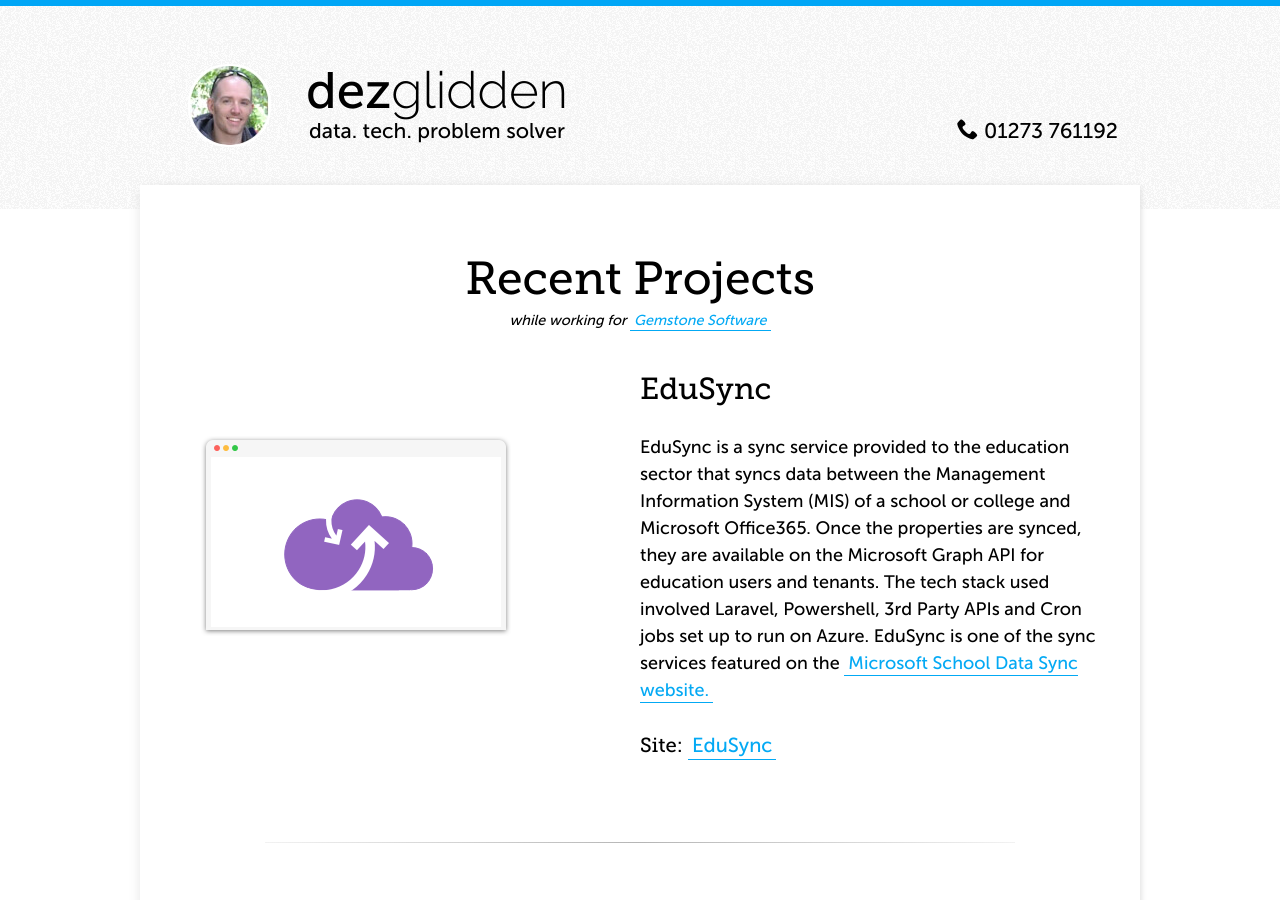
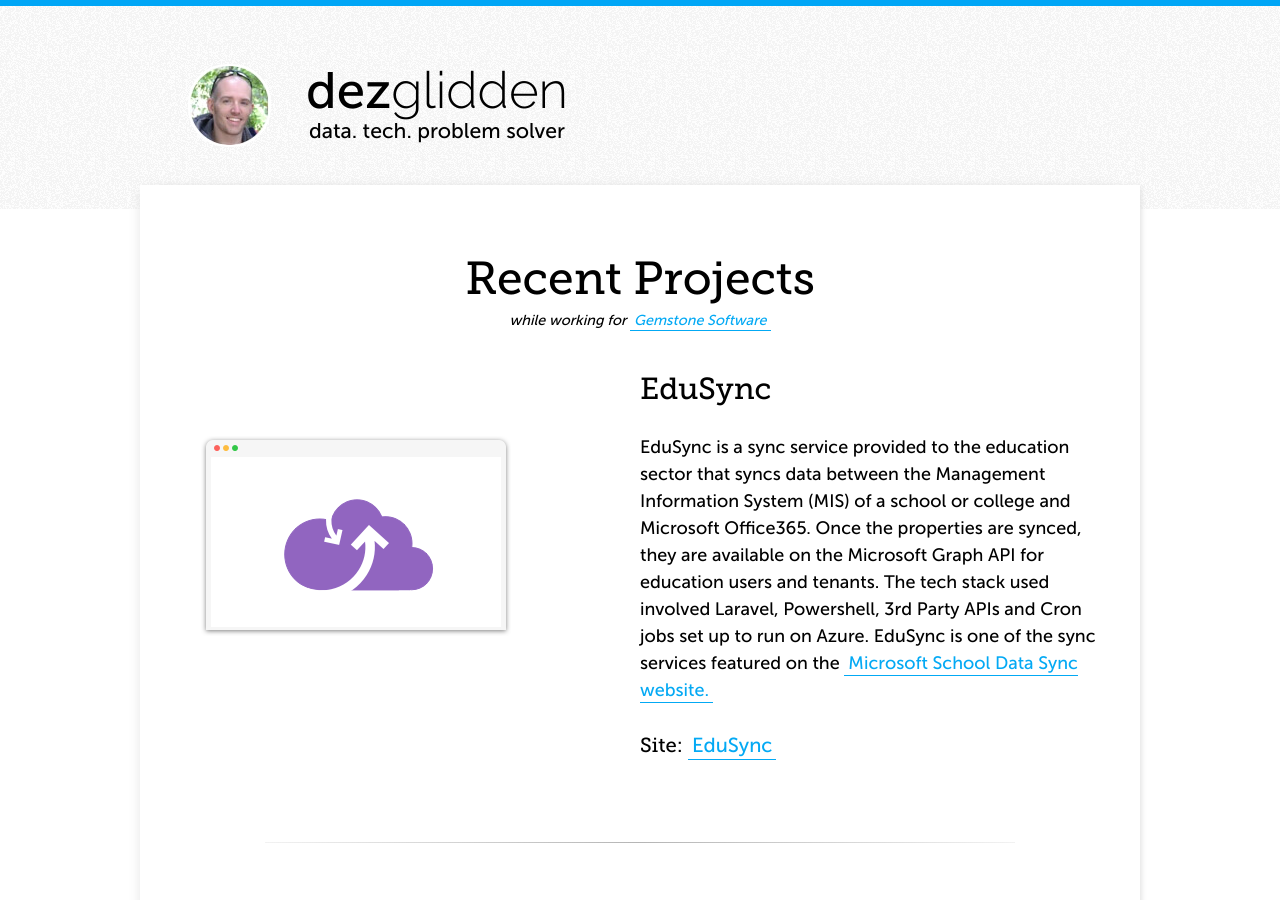
Before and after one commit to dezglidden/dezglidden.github.io, a Jekyll site: the page built from index.html, in a window 1280 px wide and 900 px high. Built offline with Jekyll 4.4.1, drawn with Linux system fonts in a browser that asks for light colours; some web fonts are replaced.

Commit message:
Commented out tel.no.

```diff
--- a/_includes/header.html
+++ b/_includes/header.html
@@ -6,7 +6,7 @@
 			<figure class="profile-fig">
 				<img src="assets/images/profile.jpg" class="profile-img" alt="picture of Dez Glidden">
 			</figure>
-			<div class="contact">
+			<!-- <div class="contact">
 				<p class="contact-details">
 					<a href="tel:{{site.tel_no}}" class="contact-call">
 						<span class="accessible-text">Let's Talk</span>
@@ -14,6 +14,6 @@
 						<span class="contact-tel">{{site.tel_no}}</span>
 					</a>
 				</p>
-			</div>
+			</div> -->
 		</div>
 	</header>
```
